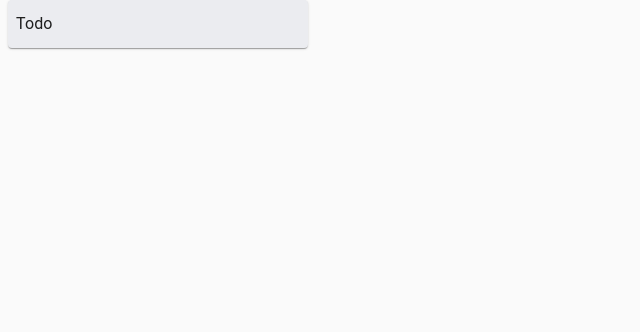
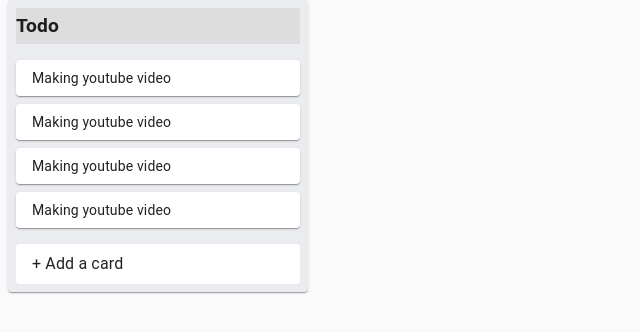
Before and after one commit to jontheartist/React-Clone-MaterialUI, a React (Create React App) app: page / in a window 1280 px wide. Both pictures are taken after a click on the element "Todo". Shown: the top 332 px of the page, without its empty margins (0-640 px from the left). Built offline with nearby package versions, Linux system fonts and the light colour scheme.

Commit message:
card componenet and input compoenent done

```diff
--- /dev/null
+++ b/src/components /Input/InputCard.js
@@ -0,0 +1,57 @@
+import React from 'react'
+import { Paper, InputBase, Button, IconButton } from '@material-ui/core';
+import ClearIcon from "@material-ui/icons/Clear";
+import { makeStyles, fade } from "@material-ui/core/styles";
+
+
+
+const useStyle = makeStyles((theme) => ({
+    card: {
+        margin: theme.spacing(0, 1, 1, 1),
+        paddingBottom: theme.spacing(4),
+    },
+    input: {
+        margin: theme.spacing(1),
+    },
+    btnConfirm: {
+        background: 'green',
+        color: '#fff',
+        "&:hover": {
+            background: fade("#5AAC44", 0.61),
+        }
+
+    },
+    confirm: {
+        margin: theme.spacing(0, 1, 1, 1),
+    },
+}));
+
+
+
+export default function InputCard({ setOpen }) {
+    const classes = useStyle();
+    return (
+        <div>
+            <div>
+                <Paper className={classes.card}>
+                    <InputBase
+                        multiline
+                        onBlur={() => setOpen(false)}
+
+                        fullWidth
+                        inpuitProps={{
+                            classes: classes.input,
+                        }}
+                        placeholder="Enter a title of this card..."
+                    />
+                </Paper>
+            </div>
+            <div className={classes.confirm}>
+                <Button className={classes.btnConfirm} onClick={() => setOpen(false)}>Add Card</Button>
+                <IconButton onClick={() => setOpen(false)}>
+                    <ClearIcon />
+                </IconButton>
+            </div>
+        </div>
+    )
+}
--- /dev/null
+++ b/src/components /Input/InputContainer.js
@@ -0,0 +1,44 @@
+import React, { useState } from 'react'
+import { Paper, Typography, Collapse } from '@material-ui/core'
+import { makeStyles, fade } from "@material-ui/core/styles";
+import InputCard from './InputCard'
+
+
+
+const useStyle = makeStyles((theme) => ({
+    root: {
+        marginTop: theme.spacing(2),
+    },
+    addCard: {
+        padding: theme.spacing(1, 1, 1, 2),
+        margin: theme.spacing(0, 1, 1, 1),
+        background: '#EBECG0',
+        "&:hover": {
+            backgroundColor: fade("#000", 0.25),
+
+        }
+    },
+
+}));
+
+
+export default function InputContainer() {
+    const classes = useStyle();
+    const [open, setOpen] = useState(false);
+
+
+    return (
+        <div className={classes.root}>
+            <Collapse in={open}>
+                <InputCard setOpen={setOpen} />
+
+            </Collapse>
+            <Collapse in={!open}>
+                <Paper className={classes.addCard} elevation={0}
+                    onClick={() => setOpen(!open)}>
+                    <Typography> + Add a card</Typography>
+                </Paper>
+            </Collapse>
+        </div>
+    )
+}
--- /dev/null
+++ b/src/components /List/Card.js
@@ -0,0 +1,28 @@
+import React from 'react';
+import { Paper } from '@material-ui/core';
+
+import { makeStyles } from '@material-ui/core/styles';
+
+const useStyle = makeStyles((theme) => ({
+    card: {
+        padding: theme.spacing(1, 1, 1, 2),
+        margin: theme.spacing(1),
+    },
+}))
+
+
+
+const Card = () => {
+    const classes = useStyle();
+
+
+
+
+    return (
+        <div>
+            <Paper className={classes.card}>Making youtube video </Paper>
+        </div>
+    );
+}
+
+export default Card;
--- a/src/components /List/List.js
+++ b/src/components /List/List.js
@@ -2,7 +2,8 @@
 import { Paper, Typography, CssBaseline } from '@material-ui/core';
 import { makeStyles } from "@material-ui/core/styles";
 import Title from './Title';
-
+import Card from "./Card";
+import InputContainer from '../Input/InputContainer';
 
 
 const useStyle = makeStyles((theme) => ({
@@ -11,17 +12,21 @@
         backgroundColor: "#EBECF0",
         marginLeft: theme.spacing(1),
 
-    }
-}))
+    },
+}));
 const List = () => {
     const classes = useStyle();
-
-
     return (
         <div>
             <Paper className={classes.root}>
                 <CssBaseline />
                 <Title />
+                <Card />
+                <Card />
+                <Card />
+                <Card />
+                <InputContainer />
+
             </Paper>
         </div>
     )
--- a/src/components /List/Title.js
+++ b/src/components /List/Title.js
@@ -11,8 +11,12 @@
     },
     editableTitle: {
         flexGrow: 1,
+        fontSize: "1.2rem",
+        fontWeight: "bold"
     },
     input: {
+        fontSize: "1.2rem",
+        fontWeight: "bold",
         margin: theme.spacing(1),
         "&:focus": {
             background: '#ddd',
@@ -30,7 +34,9 @@
         <div>
             {open ? (
                 <div>
-                    <InputBase value="Todo"
+                    <InputBase
+                        autoFocus
+                        value="Todo"
                         inputProps={{
                             className: classes.input,
                         }}
@@ -41,10 +47,10 @@
             ) : (
                     <div className={classes.editableTitleContainer}>
                         <Typography
-                            onClick={() => setOpen(!open)} className={classes.editableTitle}>
+                            onClick={() => setOpen(!open)}
+                            className={classes.editableTitle}>
                             Todo
                             </Typography>
-
                         <MoreHorizIcon />
                     </div>
                 )
```
